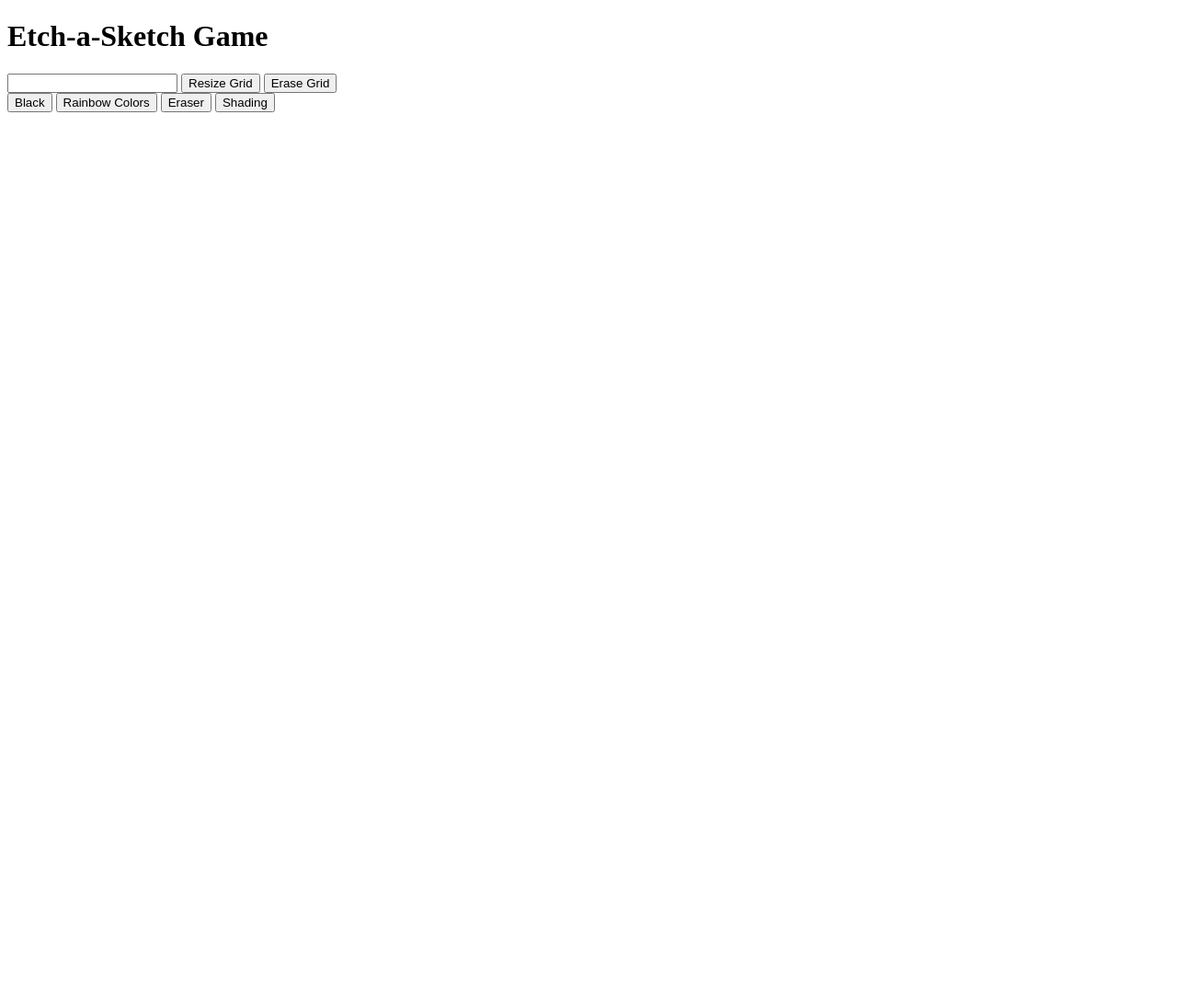
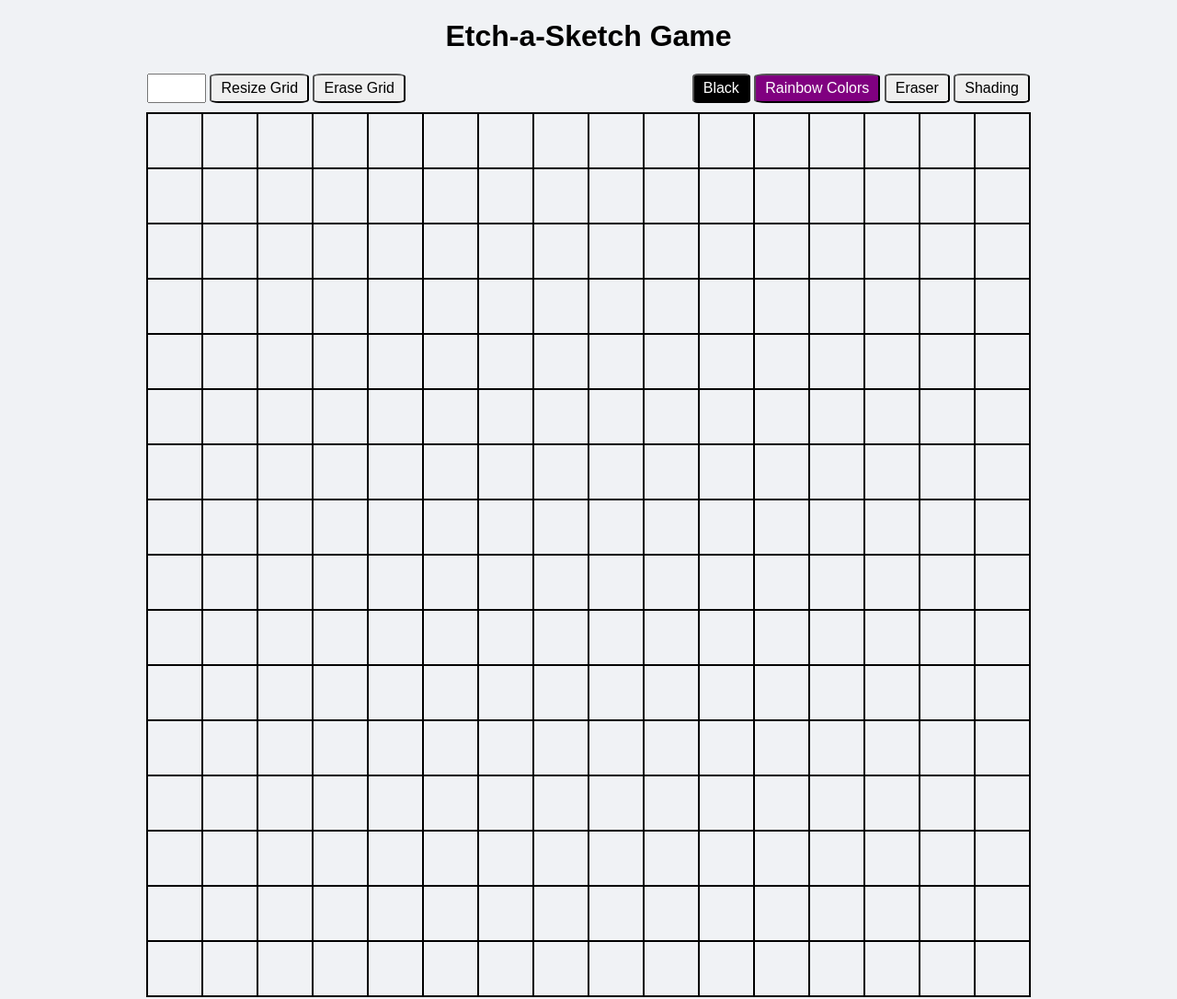
Before and after one commit to Pyrox004/etch-a-sketch, a plain HTML site: page index.html in a window 1280 px wide. Shown: the top 1086 px of the page at 92% size. Drawn offline with Linux system fonts and the light colour scheme; the site is published under a folder, as on GitHub Pages, so addresses that start at the root find nothing.

Commit message:
fix: update resource paths to relative for GitHub Pages deployment

```diff
--- a/index.html
+++ b/index.html
@@ -4,7 +4,7 @@
     <meta charset="UTF-8">
     <meta name="viewport" content="width=device-width, initial-scale=1.0">
     <title>Etch-a-Sketch</title>
-    <link href="/styles.css" rel="stylesheet">
+    <link href="styles.css" rel="stylesheet">
 </head>
 <body>
     <h1>Etch-a-Sketch Game</h1>
@@ -23,6 +23,6 @@
 
     </div>
     <div class="container"></div>
-  <script src="./script.js"></script>
+  <script src="script.js"></script>
 </body>
 </html>
```
